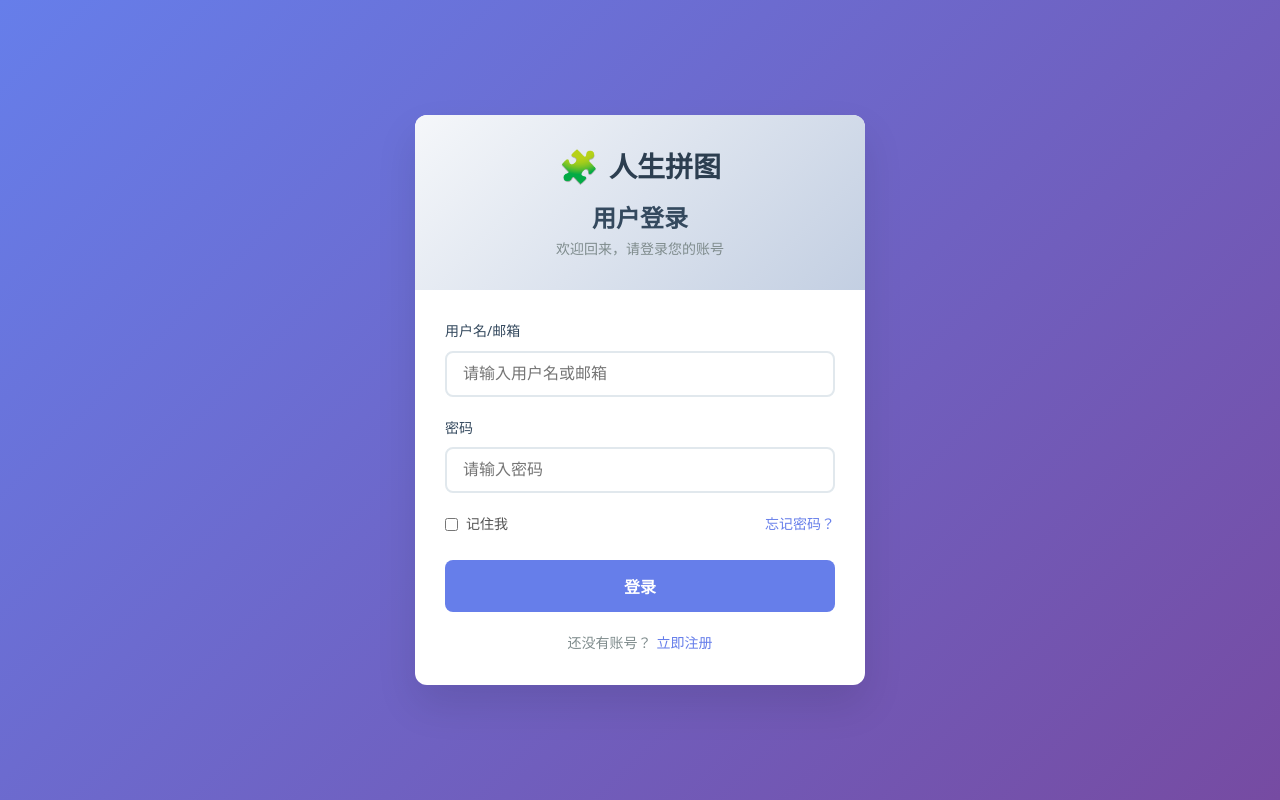
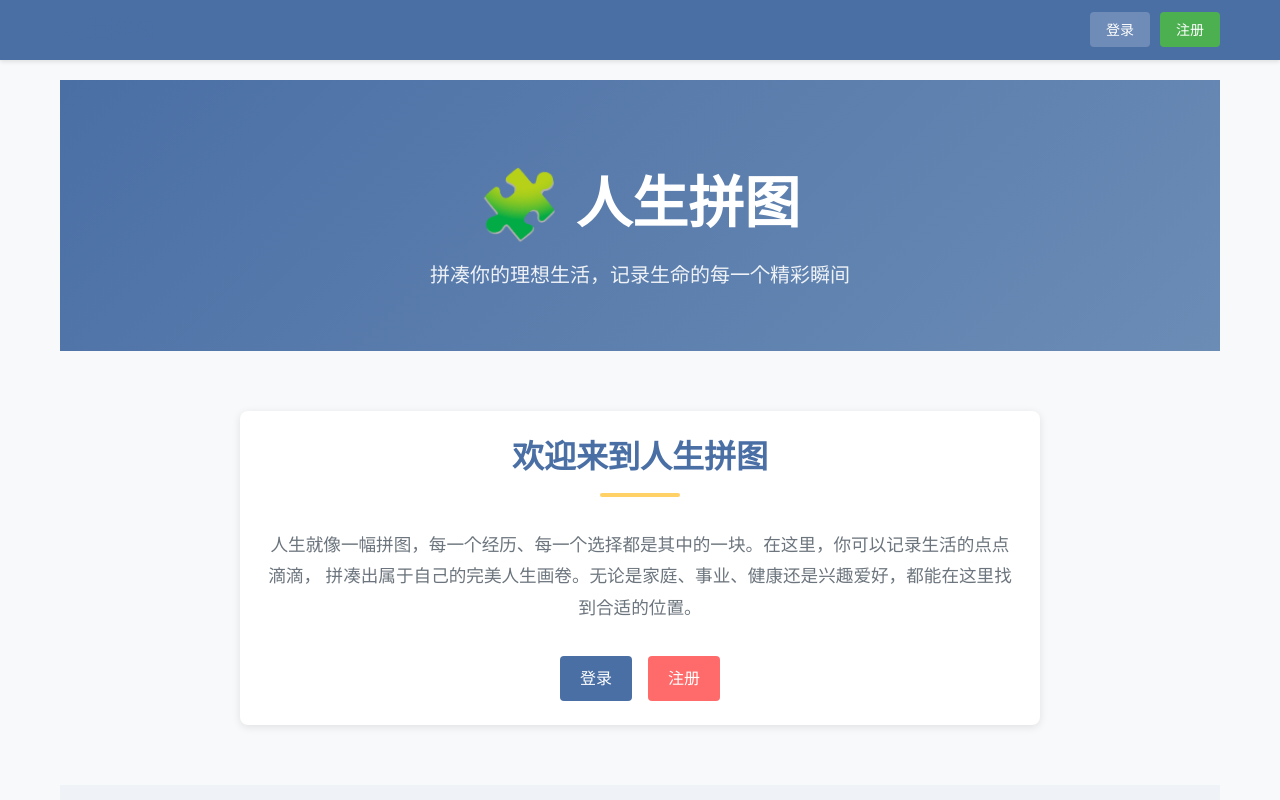
Before and after one commit to clannadgo/lifeJigsaw, a Vue app in the folder frontend/: page / in a window 1280 px wide. Before the commit this address led to /login. Shown: the top 800 px of the page. Built offline with nearby package versions, Linux system fonts and the light colour scheme.

Commit message:
修改首页访问权限，允许未登录用户访问首页并添加登录注册按钮

```diff
--- a/frontend/src/layouts/MainLayout.vue
+++ b/frontend/src/layouts/MainLayout.vue
@@ -10,10 +10,16 @@
           </router-link>
         </div>
 
-        <!-- 右侧用户信息 -->
-        <div class="user-info" v-if="userInfo">
-          <span class="family-name">{{ userInfo.familyName }}</span>
-          <button class="logout-btn" @click="handleLogout">退出登录</button>
+        <!-- 右侧用户信息或登录按钮 -->
+        <div class="user-info">
+          <div v-if="userInfo">
+            <span class="family-name">{{ userInfo.familyName }}</span>
+            <button class="logout-btn" @click="handleLogout">退出登录</button>
+          </div>
+          <div v-else>
+            <router-link to="/login" class="login-btn">登录</router-link>
+            <router-link to="/register" class="register-btn">注册</router-link>
+          </div>
         </div>
       </div>
     </header>
@@ -140,6 +146,35 @@ export default {
   background-color: #d32f2f;
 }
 
+.login-btn, .register-btn {
+  padding: 8px 16px;
+  margin-left: 10px;
+  border: none;
+  border-radius: 4px;
+  cursor: pointer;
+  font-size: 14px;
+  text-decoration: none;
+  transition: background-color 0.3s;
+}
+
+.login-btn {
+  background-color: rgba(255,255,255,0.2);
+  color: white;
+}
+
+.login-btn:hover {
+  background-color: rgba(255,255,255,0.3);
+}
+
+.register-btn {
+  background-color: #4caf50;
+  color: white;
+}
+
+.register-btn:hover {
+  background-color: #45a049;
+}
+
 .content {
   flex: 1;
   max-width: 1200px;
--- a/frontend/src/router/index.js
+++ b/frontend/src/router/index.js
@@ -11,7 +11,7 @@ const routes = [
     path: '/',
     component: MainLayout,
     meta: {
-      requiresAuth: true
+      requiresAuth: false
     },
     children: [
       {
```
